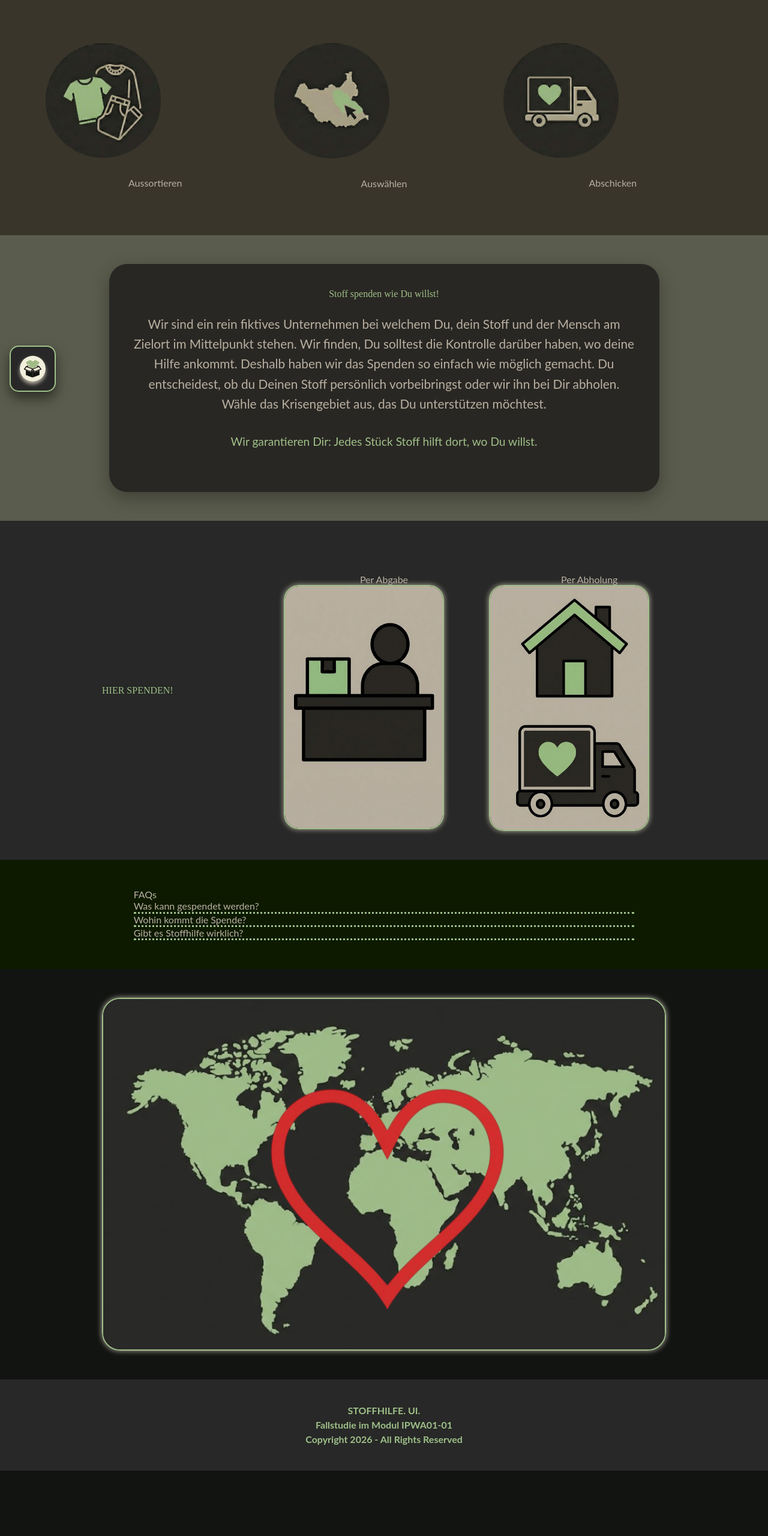
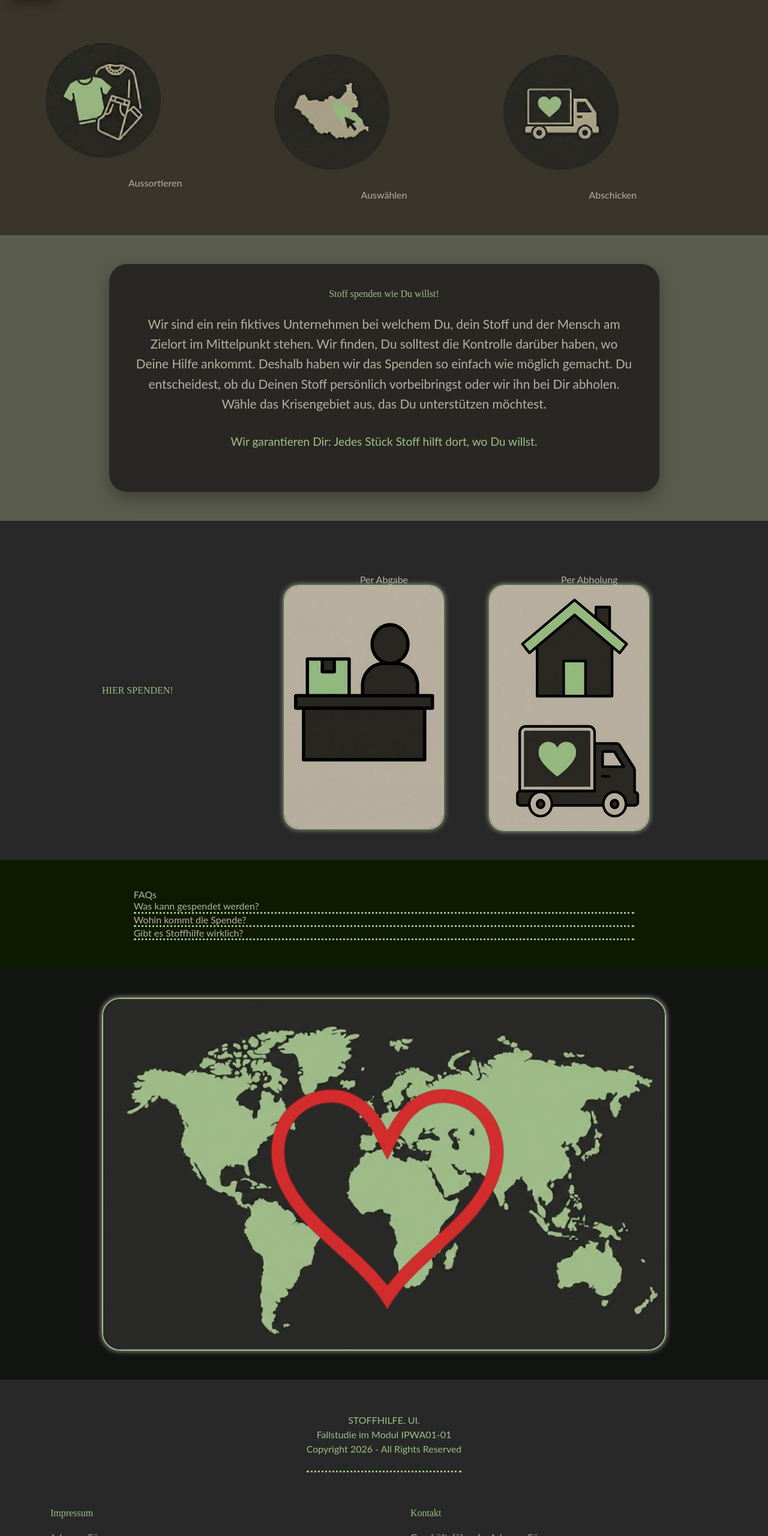
Before and after one commit to JsuerT/StoffHilfe, a website: page src/index.html in a window 1280 px wide. Shown: the part 240-2800 px from the top of the page at 60% size. Before the commit the page ends 2691 px from the top, so only its background shows below. Drawn offline with nearby package versions, Linux system fonts and the light colour scheme; a web font is replaced by a local one.

Commit message:
footer final

```diff
--- a/src/css/style.css
+++ b/src/css/style.css
@@ -119,10 +119,6 @@ body {
                 display: none
             }
 
-            .logoDesk {
-
-            }
-
             .header-top {
                 background-color: #272827;
                 padding: 0;
@@ -228,17 +224,19 @@ body {
 
     .logo-box-desk {
         position: absolute;
-        top: 50rem;
+        top: 3.5rem;
         left: 1rem;
         width: 6%;
+        height: 10rem;
         background-color: #272827;
         padding: 15px;
         border: 2px solid #9FC089;
         box-shadow: 0 10px 20px rgba(0, 0, 0, 0.5);
         text-align: center;
-        border-radius: 15px;
+        border-top: none;
+        border-radius: 0 0 15px 15px;
         display: flex;
-        align-items: center;
+        align-items: end;
         justify-content: flex-start;
     }
 
@@ -317,6 +315,13 @@ main {
             .IconText {
                 padding-top: 2rem;
                 font-family: 'Lato', sans-serif;
+            }
+
+            .ErklärungAussortieren, .ErklärungAuswaehlen, .ErklärungAbschicken {
+                position: relative;
+                display: block;
+                width: 40px;
+                height: 40px;
             }
 
             .Icons:hover {
@@ -533,7 +538,27 @@ main {
 
 }
 
-.footer-custom {
-    background-color: #272827 !important;
-    color: #9FC089 !important;
+.footer {
+    background-color: #272827;
 }
+
+.BasisInfos {
+    color: #9FC089;
+    text-align: center;
+    padding-bottom: 1.5rem;
+    padding-top: 1rem;
+    border-bottom: 0.2rem dotted #9FC089;
+}
+
+.ImpressumTitle, .KontakteTitle {
+    color: #9FC089;
+    font-family: "Oldenburg", serif;
+    padding: 2rem;
+    padding-bottom: 1rem;
+}
+
+.Impressum, .Kontakte {
+    background-color: #272827;
+    color: #B9B0A2;
+    padding-left: 2rem;
+}
--- a/src/index.html
+++ b/src/index.html
@@ -51,7 +51,7 @@
             <div class="container relative">
                 <div class="logo-box-desk">
                     <img alt="Logo Tshit" class="logoDesk" src="assets/Index/Logo_TshitImKartoon.jpg">
-                    <span class="hoverLogo">Stoffhilfe</span>
+                    <span class="hoverLogo">Stoffhilfe</span> <!--span für text: nur css einfluss auf darstellung-->
                 </div>
 
                 <ul class="meta-nav">
@@ -94,14 +94,22 @@
                 <div class="col-4">
                     <img alt="Aussortieren" class="Icons" src="assets/Index/IndexIcons/Icon1_Aussortieren.png">
                     <h5 class="IconText">Aussortieren</h5>
+                    <div class="container relative">
+                        <div class="ErklärungAussortieren">
+                        </div>
+                    </div>
                 </div>
                 <div class="col-4">
                     <img alt="Auswählen" class="Icons" src="assets/Index/IndexIcons/Icon2_Auswaehlen.png">
                     <h5 class="IconText">Ausw&#228;hlen</h5>
+                    <!--     <div class="ErklärungAuswaehlen">
+                         </div>-->
                 </div>
                 <div class="col-4">
                     <img alt="Abschicken" class="Icons" src="assets/Index/IndexIcons/Icon3_Abschicken.png">
                     <h5 class="IconText">Abschicken</h5>
+                    <!-- <div class="ErklärungAbschicken">
+                     </div>-->
                 </div>
 
             </div>
@@ -123,7 +131,7 @@
                         <p class="beschreibungInhalt">
                             Wir sind ein rein fiktives Unternehmen bei welchem Du, dein Stoff und der Mensch am Zielort
                             im Mittelpunkt stehen.
-                            Wir finden, Du solltest die Kontrolle dar&#252;ber haben, wo deine Hilfe ankommt. Deshalb
+                            Wir finden, Du solltest die Kontrolle dar&#252;ber haben, wo Deine Hilfe ankommt. Deshalb
                             haben wir das Spenden so einfach wie m&#246;glich gemacht.
                             Du entscheidest, ob du Deinen Stoff pers&#246;nlich vorbeibringst oder wir ihn bei Dir
                             abholen. W&#228;hle das Krisengebiet aus, das Du unterst&#252;tzen m&#246;chtest.
@@ -229,19 +237,44 @@
 </main>
 
 <footer class="footer-custom footer footer-center p-10 flex flex-col justify-center items-center gap-6">
-    <aside class="flex flex-col items-center">
+    <!--   <aside class="flex flex-col items-center">-->
+    <!-- aside = für inhalte die nicht direkt mir hauptinhalt zu tun haben -->
+    <!--  <p class="font-bold text-center">-->
+    <div class="BasisInfos">
+        STOFFHILFE. UI.
+        <br/>
+        Fallstudie im Modul IPWA01-01
+        <br/>
+        Copyright <span id="current-year"></span> - All Rights Reserved
+    </div>
+    <div class="container">
+        <div class="row align-items-center justify-content-center ">
+            <div class="col-12 col-lg-6">
+                <div class="ImpressumTitle">
+                    Impressum
+                </div>
 
+                <div class="Impressum">
 
-        <p class="font-bold text-center">
-            STOFFHILFE. UI.
-            <br/>
-            Fallstudie im Modul IPWA01-01
-            <br/>
-
-            Copyright <span id="current-year"></span> - All Rights Reserved
-        </p>
-    </aside>
-
+                    Johanna S&uuml;rmann <br br>
+                    Kleiderweg 27 <br br>
+                    272827 Brandgebiet <br br>
+                    Deutschland
+                </div>
+            </div>
+            <div class="col-12 col-lg-6">
+                <div class="KontakteTitle">
+                    Kontakt
+                </div>
+                <div class="Kontakte">
+                    Gesch&auml;ftsf&uuml;hrerIn: Johanna S&uuml;rmann <br br>
+                    Telefon: +49 556556270 <br br>
+                    Email: stoffspende@spendeBitte.de <br br>
+                    &Ouml;ffnungszeiten: 8-22 Uhr (GMT +1)
+                </div>
+            </div>
+        </div>
+    </div>
 </footer>
 <script>
     document.getElementById('current-year').textContent = new Date().getFullYear();
```
